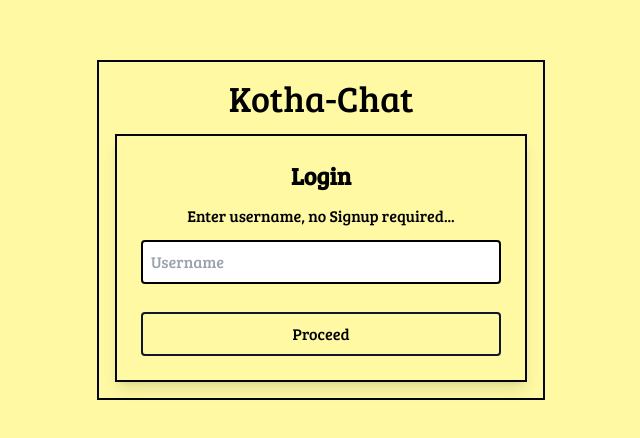
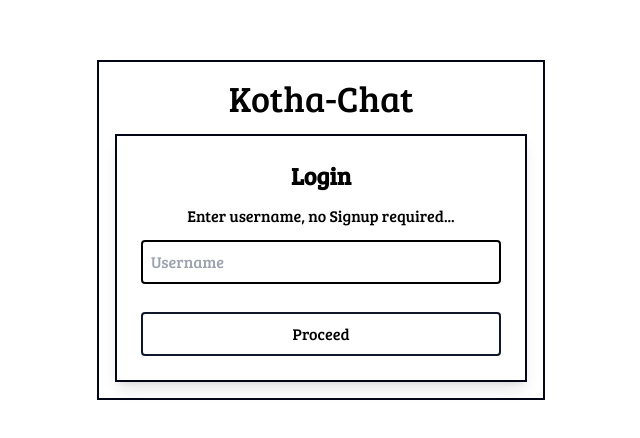
Before and after one commit to afaiyaz006/Kotha, a Next.js app: page / in a window 1280 px wide. Shown: the part 170-608 px from the top of the page, without its empty margins (319-959 px from the left). Built offline with nearby package versions, Linux system fonts and the light colour scheme.

Commit message:
updated readme and styles

```diff
--- a/app/globals.css
+++ b/app/globals.css
@@ -2,13 +2,13 @@
 @tailwind components;
 @tailwind utilities;
 :root {
-  --background: #fff9a4;
+  --background: #ffffff;
   --foreground: #000000;
 }
 
 @media (prefers-color-scheme: dark) {
   :root {
-    --background: #ffffffe1;
+    --background: #ffffff;
     --foreground: #000000;
   }
 }
```
Also changed, not shown: 1 other file (tests, documents, lock files or other folders).
